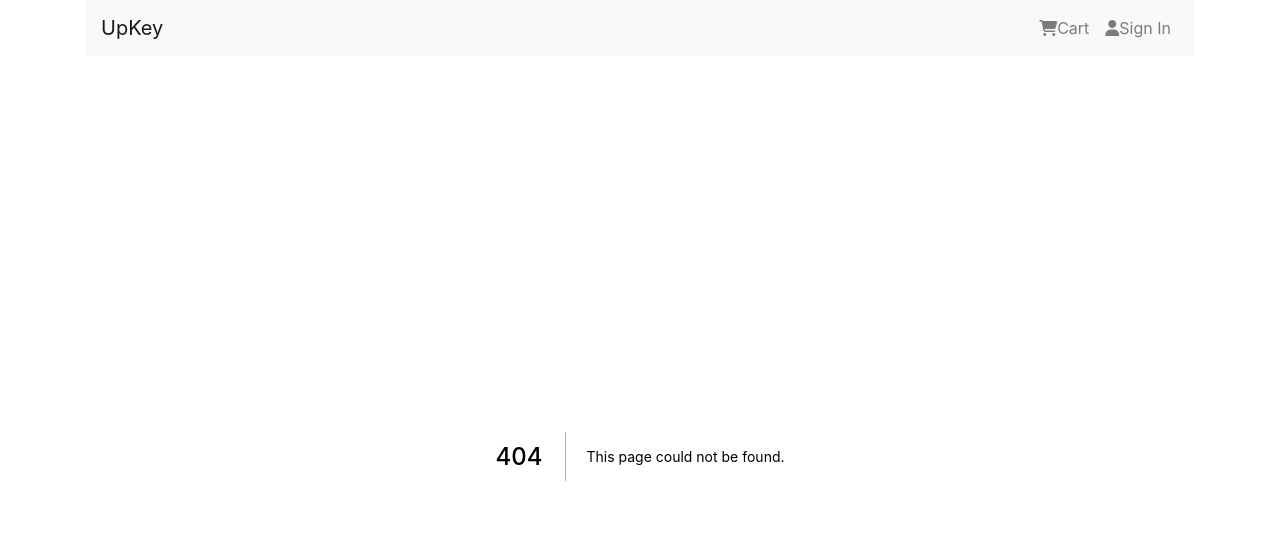
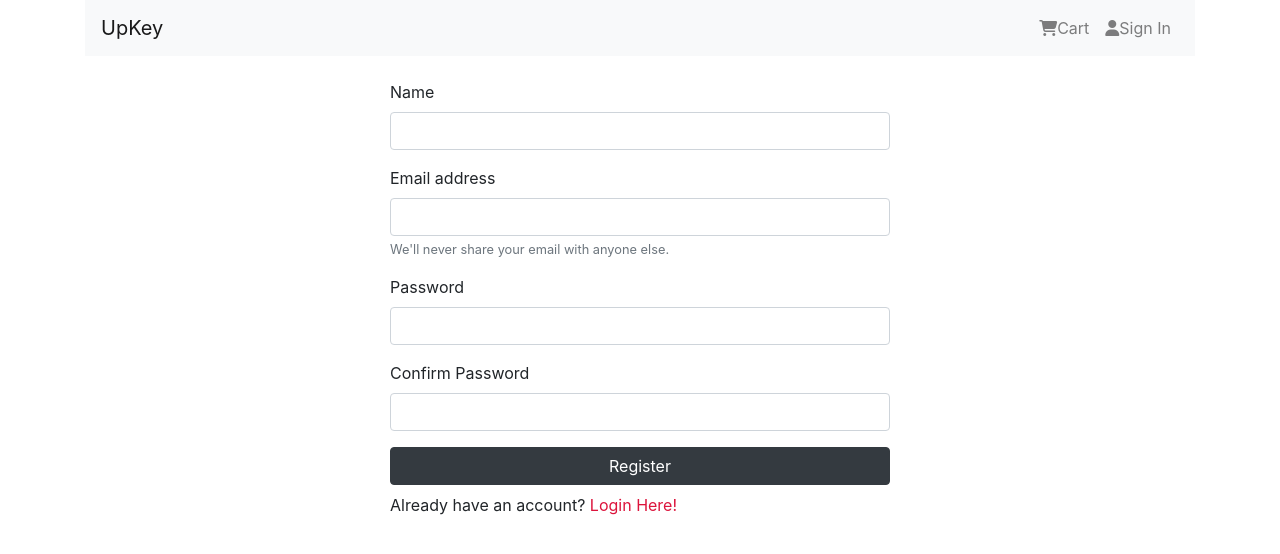
Before and after one commit to StevennYau/UpKeyFrontend, a Next.js app: page /register in a window 1280 px wide. Before the commit this address had no page. Shown: the top 554 px of the page. Built offline with nearby package versions, Linux system fonts and the light colour scheme.

Commit message:
added actions to register page

```diff
--- a/components/NavBar.js
+++ b/components/NavBar.js
@@ -24,7 +24,7 @@ function NavBar() {
           <li className="nav-item">
              <Link href="/cart">
                <a className={"nav-link" + isActive('/cart')}>
-                  <i className="fas fa-shopping-cart"></i>Cart
+                  <i className="fas fa-shopping-cart" aria-hidden="true"></i>Cart
                </a>
              </Link>
           </li>
@@ -32,7 +32,7 @@ function NavBar() {
           <li className="nav-item">
              <Link href="/signin">
              <a className={"nav-link" + isActive('/signin')}>
-                <i className="fas fa-user"></i>Sign In
+                <i className="fas fa-user" aria-hidden="true"></i>Sign In
              </a>
              </Link>
           </li>
--- /dev/null
+++ b/next.config.js
@@ -0,0 +1,6 @@
+module.exports = {
+   env: {
+      "BASE_URL": "http://localhost:3000",
+      "MONGODB_URL": "mongodb+srv://Stevenn:paulsir2go@cluster0.wsczh.mongodb.net/UsersDb?retryWrites=true&w=majority"
+   }
+}
--- a/pages/_document.js
+++ b/pages/_document.js
@@ -5,12 +5,11 @@ class MyDocument extends Document{
       return(
          <Html lang="en">
             <Head>
-               <meta name="description" content="UpKey website with Next.js"/>
-               <link rel="stylesheet" href="https://maxcdn.bootstrapcdn.com/bootstrap/4.0.0/css/bootstrap.min.css" integrity="sha384-Gn5384xqQ1aoWXA+058RXPxPg6fy4IWvTNh0E263XmFcJlSAwiGgFAW/dAiS6JXm" crossorigin="anonymous"></link>
-               <script src="https://code.jquery.com/jquery-3.2.1.slim.min.js"></script>
-               <script src="https://cdnjs.cloudflare.com/ajax/libs/popper.js/1.12.9/umd/popper.min.js"></script>
-               <script src="https://maxcdn.bootstrapcdn.com/bootstrap/4.0.0/js/bootstrap.min.js"></script>
-               <script src="https://kit.fontawesome.com/a076d05399.js" crossorigin="anonymous"></script>
+            <meta name="description" content="Dev AT E-commerce website with Next.js"/>
+            <link rel="stylesheet" href="https://cdn.jsdelivr.net/npm/bootstrap@4.5.3/dist/css/bootstrap.min.css" />
+            <script src="https://code.jquery.com/jquery-3.5.1.slim.min.js"></script>
+            <script src="https://cdn.jsdelivr.net/npm/bootstrap@4.5.3/dist/js/bootstrap.bundle.min.js"></script>
+            <script src="https://kit.fontawesome.com/a076d05399.js" crossorigin="anonymous"></script>
             </Head>
             <body>
                <Main />
--- /dev/null
+++ b/pages/register.js
@@ -0,0 +1,63 @@
+import Head from 'next/head'
+import Link from 'next/link'
+import {useState} from 'react'
+
+const Register = () => {
+   const initalState = { name: '', email: '', password: '', cf_password: ''}
+   const [userData, setUserData] = useState(initalState)
+   const { name, email, password, cf_password } = userData
+
+   const handleChangeInput = e => {
+      const {name, value} = e.target
+      setUserData({...userData, [name]:value})
+   }
+
+   const handleSubmit = e => {
+      e.preventDefault()
+      console.log(userData)
+   }
+
+   return(
+     <div>
+        <Head>
+           <title>Register Page</title>
+        </Head>
+
+        <form className="mx-auto my-4" style={{ maxWidth: '500px'}} onSubmit={handleSubmit}>
+
+        <div className="form-group">
+            <label htmlFor="name">Name</label>
+            <input type="text" className="form-control" id="name"
+            name="name" value={name} onChange={handleChangeInput}/>
+         </div>
+
+         <div className="form-group">
+            <label htmlFor="exampleInputEmail1">Email address</label>
+            <input type="email" className="form-control" id="exampleInputEmail1" aria-describedby="emailHelp"
+            name="email" value={email} onChange={handleChangeInput}/>
+            <small id="emailHelp" className="form-text text-muted">We'll never share your email with anyone else.</small>
+         </div>
+
+         <div className="form-group">
+            <label htmlFor="exampleInputPassword1">Password</label>
+            <input type="password" className="form-control" id="exampleInputPassword1"
+            name="password" value={password} onChange={handleChangeInput}/>
+         </div>
+
+         <div className="form-group">
+            <label htmlFor="exampleInputPassword2">Confirm Password</label>
+            <input type="password" className="form-control" id="exampleInputPassword2"
+            name="cf_password" value={cf_password} onChange={handleChangeInput}/>
+         </div>
+
+         <button type="submit" className="btn btn-dark w-100">Register</button>
+
+         <p className="my-2">Already have an account?
+            <Link href="/signin"><a style={{color: 'crimson'}}> Login Here!</a></Link>
+         </p>
+        </form>
+     </div>
+   )
+ }
+
+ export default Register;
```
Also changed, not shown: models/userModel.js (added, +34 -0 lines), pages/signin.js (+25 -1 lines).
